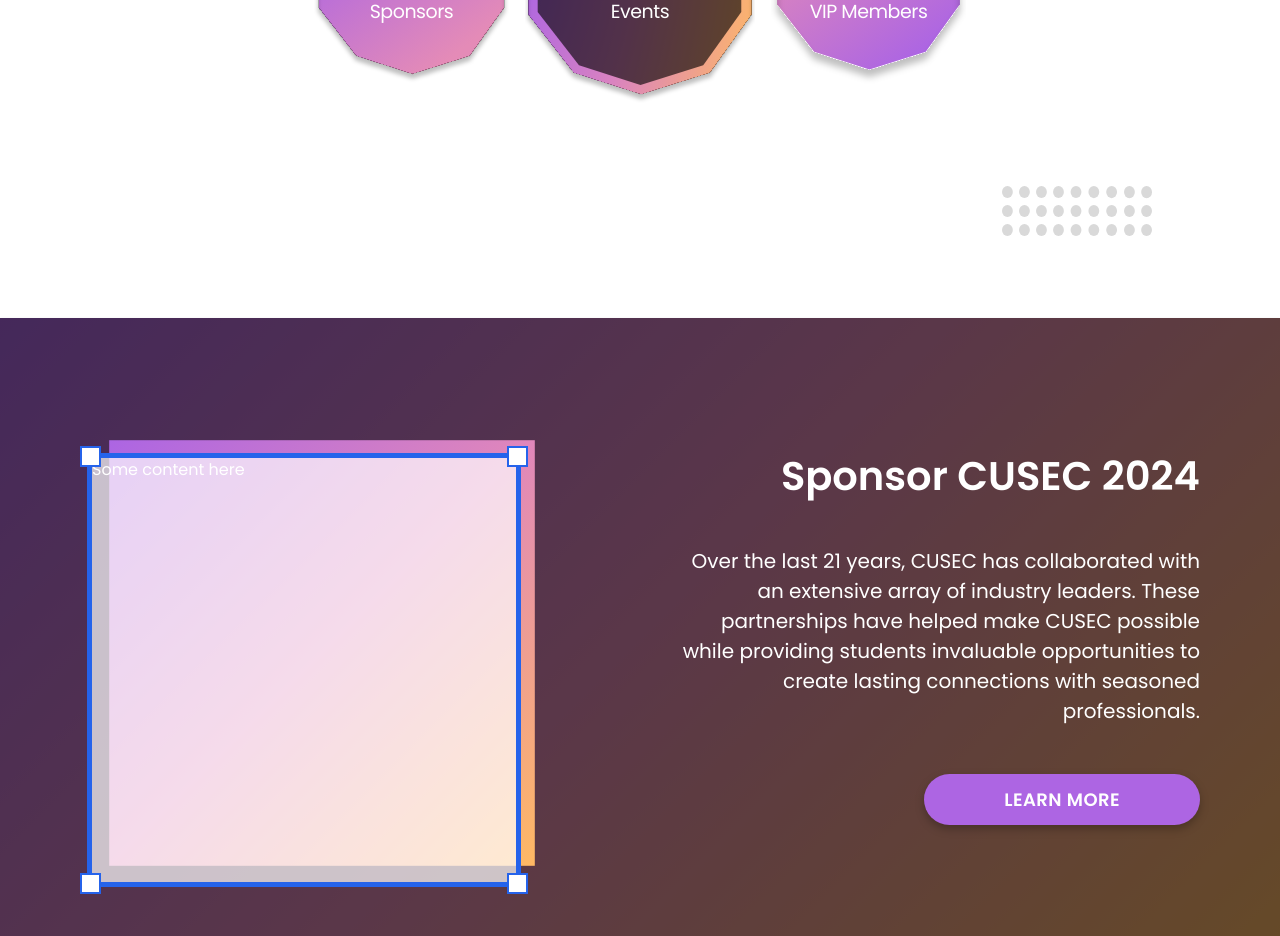
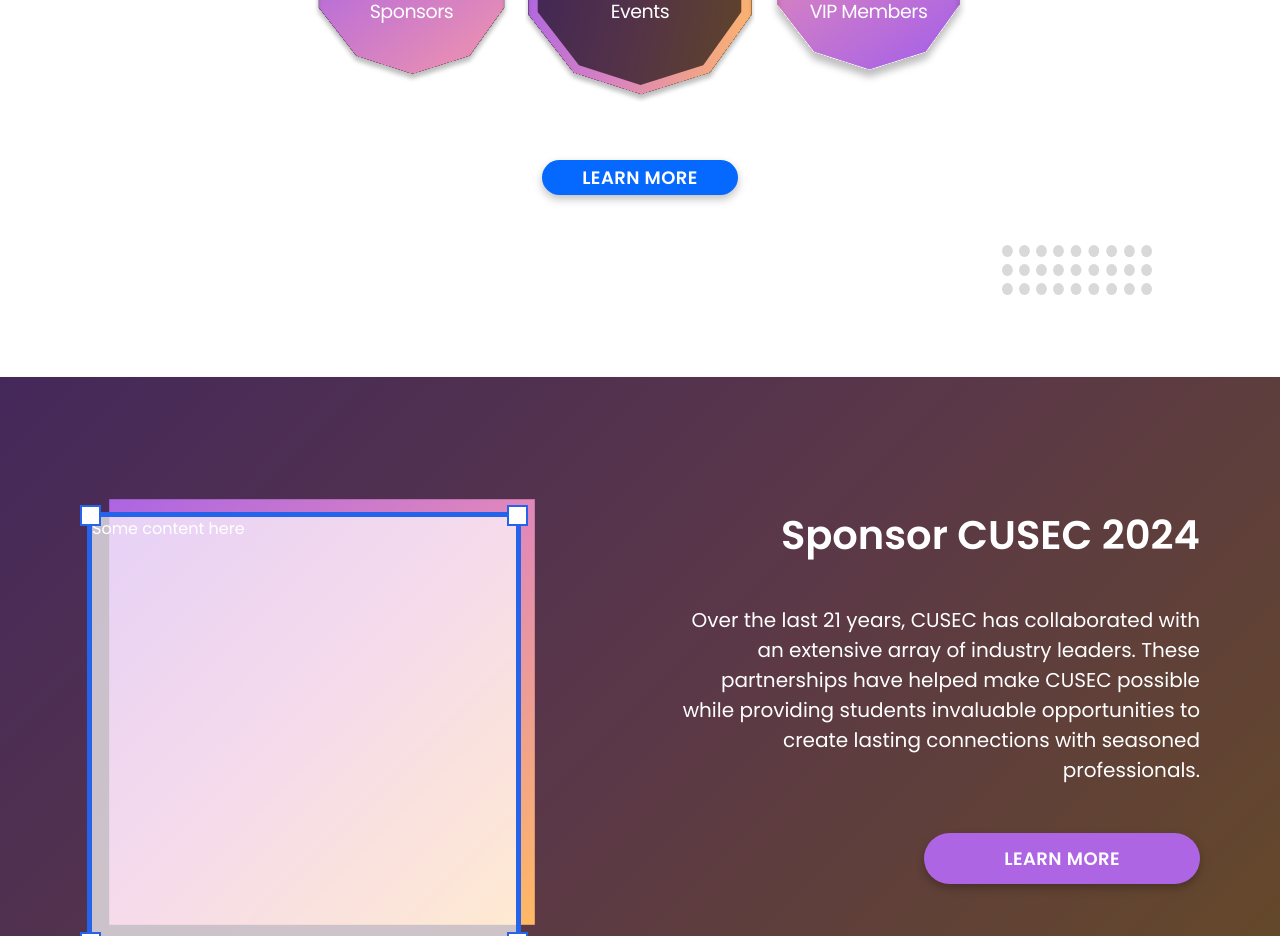
Before and after one commit to cusec/2024, a Next.js app: page / in a window 1280 px wide. Shown: the part 1540-2476 px from the top of the page. Built offline with nearby package versions, Linux system fonts and the light colour scheme.

Commit message:
feat: Add 'Learn More' button to About section

```diff
--- a/src/components/Landing Page/About.tsx
+++ b/src/components/Landing Page/About.tsx
@@ -9,6 +9,7 @@ import circle_grid_horizontal from "@/assets/circle_grid_horizontal.svg";
 import Image from "next/image";
 import Decagon1 from "./Decagon1";
 import Decagon2 from "./Decagon2";
+import Link from "next/link";
 
 export default function About() {
   const fadeBackground = useFadeBackground();
@@ -70,7 +71,15 @@ export default function About() {
           />
         </section>
       </div>
+      <div className="flex justify-center">
 
+        <Link
+          className={`drop-shadow-[0_4px_4px_rgba(0,0,0,0.25)] bg-royalBlue hover:bg-goldenApricot mx-auto px-5 md:px-10 py-1 mt-3 md:mt-6 text-center rounded-full uppercase md:text-[18px] font-semibold text-white tracking-wide transition ease-in-out duration-500 hover:scale-110 hover:text-white`}
+          href={`/`}
+        >
+        Learn More
+        </Link>
+        </div>
       <span className="flex justify-end pb-8">
       <Image
         src={circle_grid_horizontal}
```
